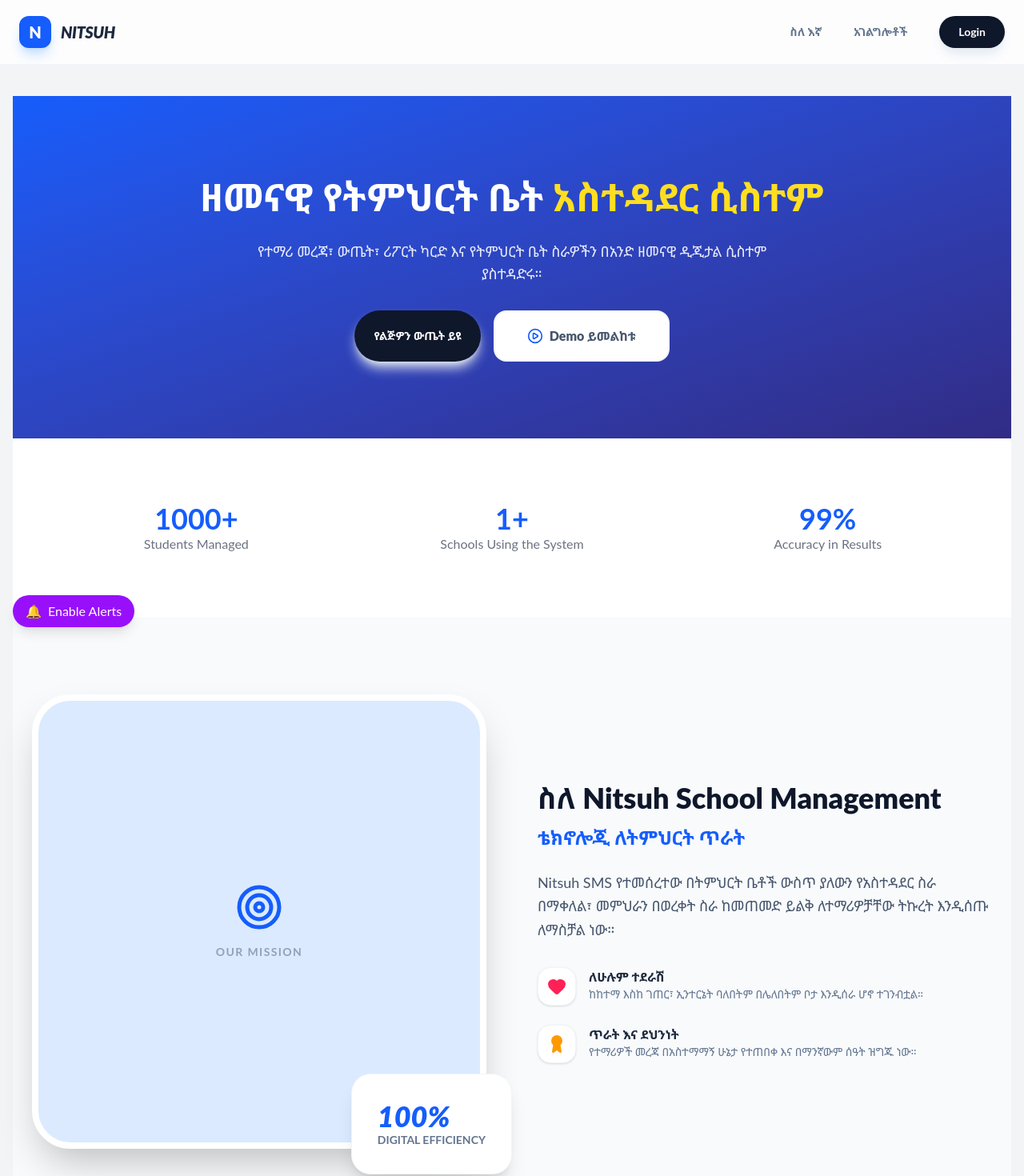
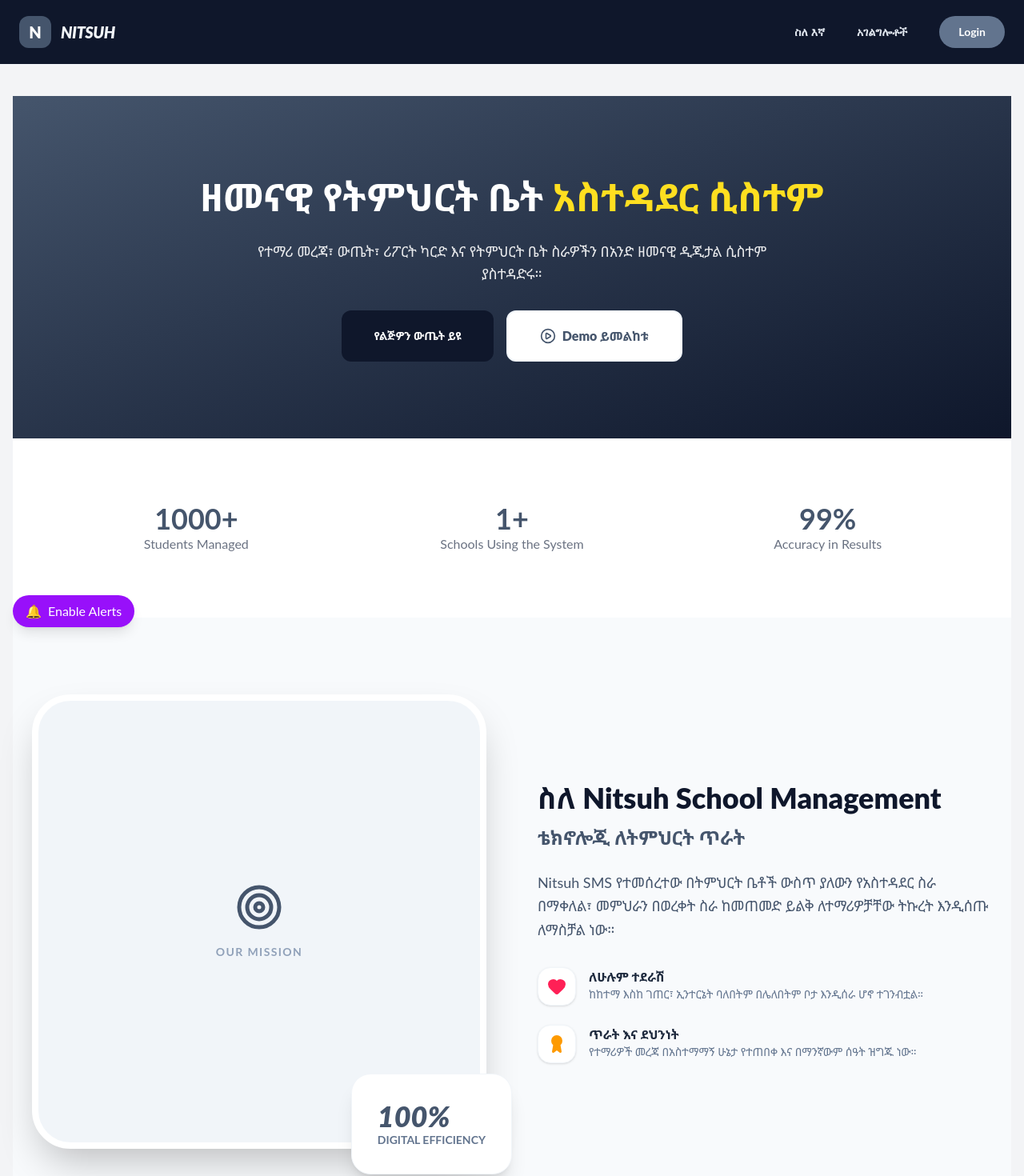
Before and after one commit to GebrekidanM/Academic-result-management, a React (Vite) app in the folder client/: page / in a window 1280 px wide. Shown: the top 1470 px of the page at 80% size. Built offline with nearby package versions, Linux system fonts and the light colour scheme; no server answers.

Commit message:
landing page styling

```diff
--- a/client/src/index.css
+++ b/client/src/index.css
@@ -1,10 +1,16 @@
 @import 'tailwindcss';
+@import url('https://fonts.googleapis.com/css2?family=Abyssinica+SIL&family=Menbere:wght@100..700&display=swap');
 
 body {
-  font-family: 'Lato', 'Noto Sans Ethiopic', sans-serif;
+  font-family: 'Lato', 'Noto Sans Ethiopic', 'Menbere',sans-serif;
 }
 
 html {
   scroll-behavior: smooth;
 
 }
+
+.amharic-font {
+    font-family: "Menbere", sans-serif !important;
+    font-optical-sizing: auto;
+}
--- a/client/src/pages/HomePage/ActionCard.jsx
+++ b/client/src/pages/HomePage/ActionCard.jsx
@@ -4,10 +4,10 @@ import { useTranslation } from 'react-i18next';
 const ActionCard = ({ to, title, description, state = {} }) => {
     const { t } = useTranslation();
     return(
-        <div className="bg-gray-50 p-6 rounded-lg border border-white shadow-md hover:shadow-lg hover:border-pink-300 transition-all duration-200 flex flex-col">
+        <div className="bg-gray-50 p-6 rounded-lg border border-white shadow-md hover:shadow-lg hover:border-slate-300 transition-all duration-200 flex flex-col">
             <h3 className="font-bold text-lg text-gray-800">{title}</h3>
             <p className="text-gray-600 text-sm mb-4 mt-1 flex-grow">{description}</p>
-            <Link to={to} state={state} className="bg-pink-500 hover:bg-pink-600 text-white font-bold py-2 px-4 rounded transition-colors duration-200 text-center mt-auto">
+            <Link to={to} state={state} className="bg-slate-600 hover:bg-slate-700 text-white font-bold py-2 px-4 rounded transition-colors duration-200 text-center mt-auto">
                 {t('Go')} &rarr;
             </Link>
         </div>
--- a/client/src/pages/HomePage/FeaturesSection.jsx
+++ b/client/src/pages/HomePage/FeaturesSection.jsx
@@ -24,7 +24,7 @@ const FeaturesSection = () => {
       id: 3,
       title: "ፈጣን ሪፖርት ማመንጨት",
       desc: "በአንድ ክሊክ ፕሮፌሽናል የሪፖርት ካርድ እና አጠቃላይ የክፍል ሰነዶችን (Rosters) ያዘጋጃል።",
-      icon: <FileText className="text-purple-600" size={28} />,
+      icon: <FileText className="text-slate-800" size={28} />,
       bg: "bg-purple-50"
     },
     {
@@ -38,7 +38,7 @@ const FeaturesSection = () => {
       id: 5,
       title: "የወላጆች ፖርታል",
       desc: "ወላጆች የልጆቻቸውን ውጤት፣ ባህሪ እና የክፍያ ሁኔታ በማንኛውም ሰዓት በስልካቸው ያያሉ።",
-      icon: <LayoutDashboard className="text-rose-600" size={28} />,
+      icon: <LayoutDashboard className="text-slate-800" size={28} />,
       bg: "bg-rose-50"
     },
     {
--- a/client/src/pages/HomePage/StatCard.jsx
+++ b/client/src/pages/HomePage/StatCard.jsx
@@ -1,8 +1,8 @@
 import {Link} from "react-router-dom"
 const StatCard = ({ title, value, icon ,link}) => (
     <Link to={link}>
-        <div className="bg-white p-6 rounded-lg shadow-md flex items-center border-l-4 border-pink-500">
-            <div className="bg-pink-100 text-pink-600 p-3 rounded-full mr-4">{icon}</div>
+        <div className="bg-white p-6 rounded-lg shadow-md flex items-center border-l-4 border-slate-800">
+            <div className="bg-slate-800 text-slate-800 p-3 rounded-full mr-4">{icon}</div>
             <div>
                 <p className="text-sm font-medium text-gray-500 uppercase tracking-wider">{title}</p>
                 <p className="text-3xl font-bold text-gray-900">{value}</p>
--- a/client/src/pages/LandingPage.jsx
+++ b/client/src/pages/LandingPage.jsx
@@ -15,8 +15,8 @@ const LandingPage = () => {
     id: 1,
     title: "የተማሪዎች ዲጂታል አስተዳደር",
     desc: "የተማሪዎችን መረጃ በአንድ ማዕከላዊ ቦታ በማደራጀት በቀላሉ ለማግኘት እና ለማስተዳደር ይረዳል።",
-    icon: <Users className="text-blue-600" size={28} />,
-    bg: "bg-blue-50"
+    icon: <Users className="text-slate-600" size={28} />,
+    bg: "bg-slate-50"
   },
   {
     id: 2,
@@ -84,25 +84,25 @@ const LandingPage = () => {
 ];
 
   return (
-    <div className="min-h-screen bg-white text-slate-900 selection:bg-blue-100">
+    <div className="min-h-screen bg-white text-slate-900 selection:bg-slate-100">
 
       {/* 1. NAVIGATION WITH MOBILE MENU */}
-      <nav className="fixed top-0 left-0 w-full z-50 bg-white/80 backdrop-blur-md border-b border-slate-100">
+      <nav className="fixed top-0 left-0 w-full z-50 bg-slate-900 backdrop-blur-md border-b border-slate-100">
         <div className="max-w-7xl mx-auto px-6 h-20 flex justify-between items-center">
 
           {/* Logo */}
           <div className="flex items-center gap-3">
-            <div className="w-10 h-10 bg-blue-600 rounded-xl flex items-center justify-center shadow-lg shadow-blue-200">
+            <div className="w-10 h-10 bg-slate-600 rounded-xl flex items-center justify-center ">
               <span className="text-white font-black text-xl">N</span>
             </div>
-            <span className="font-black text-xl tracking-tight text-slate-800 uppercase italic">Nitsuh</span>
+            <span className="font-black text-xl tracking-tight text-slate-100 uppercase italic">Nitsuh</span>
           </div>
 
           {/* Desktop Links (Hidden on Mobile) */}
           <div className="hidden md:flex items-center gap-10">
-            <a href="#about" className="text-sm font-bold text-slate-500 hover:text-blue-600 transition">ስለ እኛ</a>
-            <a href="#features" className="text-sm font-bold text-slate-500 hover:text-blue-600 transition">አገልግሎቶች</a>
-            <Link to="/login" className="bg-slate-900 text-white px-6 py-2.5 rounded-full font-bold text-sm hover:bg-blue-600 transition-all shadow-lg shadow-slate-200">
+            <a href="#about" className="text-sm amharic-font font-bold text-slate-200 hover:text-slate-600 transition">ስለ እኛ</a>
+            <a href="#features" className="text-sm amharic-font font-bold text-slate-200 hover:text-slate-600 transition">አገልግሎቶች</a>
+            <Link to="/login" className="bg-slate-500 text-white px-6 py-2.5 rounded-full font-bold text-sm hover:bg-slate-200 transition-all">
               Login
             </Link>
           </div>
@@ -120,25 +120,25 @@ const LandingPage = () => {
 
         {/* Mobile Menu Overlay (Visible only when isMenuOpen is true) */}
         {isMenuOpen && (
-          <div className="md:hidden absolute top-20 left-0 w-full bg-white border-b border-slate-100 p-6 flex flex-col gap-6 shadow-xl animate-in slide-in-from-top duration-300">
+          <div className="md:hidden absolute top-20 left-0 w-full bg-slate-900 border-b border-slate-100 p-6 flex flex-col gap-6 shadow-xl animate-in slide-in-from-top duration-300">
             <a
               href="#about"
               onClick={() => setIsMenuOpen(false)}
-              className="text-lg font-bold text-slate-700 hover:text-blue-600"
+              className="text-lg font-bold text-slate-200 hover:text-slate-100"
             >
               ስለ እኛ
             </a>
             <a
               href="#features"
               onClick={() => setIsMenuOpen(false)}
-              className="text-lg font-bold text-slate-700 hover:text-blue-600"
+              className="text-lg font-bold text-slate-200 hover:text-slate-100"
             >
               አገልግሎቶች
             </a>
             <Link
               to="/login"
               onClick={() => setIsMenuOpen(false)}
-              className="bg-blue-600 text-white px-6 py-4 rounded-2xl font-black text-center"
+              className="bg-slate-600 text-white px-6 py-4 rounded-2xl font-black text-center"
             >
               Login
             </Link>
@@ -147,23 +147,23 @@ const LandingPage = () => {
       </nav>
 
       {/* 2. HERO SECTION */}
-      <section className="bg-gradient-to-br mt-26 from-blue-600 to-indigo-900 text-white py-24">
+      <section className="bg-gradient-to-br mt-26 from-slate-600 to-slate-900 text-white py-24">
         <div className="max-w-6xl mx-auto px-6 text-center">
 
-          <h1 className="text-4xl md:text-5xl font-bold leading-tight mb-6">
+          <h1 className="!amharic-font text-4xl md:text-5xl font-bold leading-tight mb-6">
             ዘመናዊ የትምህርት ቤት
-            <span className="text-yellow-300"> አስተዳደር ሲስተም</span>
+            <span className="text-yellow-300 !amharic-font"> አስተዳደር ሲስተም</span>
           </h1>
 
-          <p className="text-lg opacity-90 max-w-2xl mx-auto mb-8">
+          <p className="text-lg opacity-90 max-w-2xl mx-auto mb-8 !amharic-font">
             የተማሪ መረጃ፣ ውጤት፣ ሪፖርት ካርድ እና የትምህርት ቤት ስራዎችን በአንድ ዘመናዊ ዲጂታል ሲስተም ያስተዳድሩ።
           </p>
 
           <div className="flex justify-center gap-4">
-            <Link to="/login" className="bg-slate-900 text-white px-6 py-2.5 rounded-full font-bold text-sm hover:bg-blue-600 transition-all shadow-lg shadow-slate-200 flex items-center justify-center">
+            <Link to="/login" className="bg-slate-900 text-white px-10 py-4.5 rounded-xl font-bold text-sm hover:bg-slate-600 transition-all flex items-center justify-center">
               የልጅዎን ውጤት ይዩ
             </Link>
-            <Link to="https://nitsuh-academy.netlify.app/login?mode=demo" target="_blank" rel="noopener noreferrer" className="px-10 py-4.5 bg-white border-2 border-slate-100 text-slate-600 rounded-2xl font-black hover:bg-slate-50 transition-all flex items-center justify-center gap-2 group" > <PlayCircle size={20} className="text-blue-600 group-hover:scale-125 transition-transform" /> Demo ይመልከቱ </Link>
+            <Link to="https://nitsuh-academy.netlify.app/login?mode=demo" target="_blank" rel="noopener noreferrer" className="px-10 py-4.5 bg-white border-2 border-slate-100 text-slate-600 rounded-xl font-black hover:bg-slate-50 transition-all flex items-center justify-center gap-2 group" > <PlayCircle size={20} className="text-slate-600 group-hover:scale-125 transition-transform" /> Demo ይመልከቱ </Link>
           </div>
 
         </div>
@@ -173,17 +173,17 @@ const LandingPage = () => {
         <div className="max-w-6xl mx-auto grid md:grid-cols-3 gap-8 text-center">
 
           <div>
-      <h3 className="text-4xl font-bold text-blue-600">1000+</h3>
+            <h3 className="text-4xl font-bold text-slate-600">1000+</h3>
             <p className="text-gray-500">Students Managed</p>
           </div>
 
           <div>
-      <h3 className="text-4xl font-bold text-blue-600">1+</h3>
+            <h3 className="text-4xl font-bold text-slate-600">1+</h3>
             <p className="text-gray-500">Schools Using the System</p>
           </div>
 
           <div>
-      <h3 className="text-4xl font-bold text-blue-600">99%</h3>
+            <h3 className="text-4xl font-bold text-slate-600">99%</h3>
             <p className="text-gray-500">Accuracy in Results</p>
           </div>
 
@@ -194,17 +194,17 @@ const LandingPage = () => {
         <div className="max-w-7xl mx-auto">
           <div className="grid md:grid-cols-2 gap-16 items-center">
             <div className="relative">
-              <div className="aspect-square bg-blue-100 rounded-[3rem] relative overflow-hidden border-8 border-white shadow-2xl">
+              <div className="aspect-square bg-slate-100 rounded-[3rem] relative overflow-hidden border-8 border-white shadow-2xl">
                 <div className="absolute inset-0 flex items-center justify-center p-12">
                    <div className="text-center">
-                      <Target className="text-blue-600 mx-auto mb-4" size={60} />
+                      <Target className="text-slate-600 mx-auto mb-4" size={60} />
                       <p className="text-slate-400 font-bold uppercase tracking-widest text-sm">Our Mission</p>
                    </div>
                 </div>
               </div>
               {/* Floating Stat Card */}
               <div className="absolute -bottom-8 -right-8 bg-white p-8 rounded-3xl shadow-xl border border-slate-100 hidden md:block">
-                <p className="text-4xl font-black text-blue-600 italic">100%</p>
+                <p className="text-4xl font-black text-slate-600 italic">100%</p>
                 <p className="text-slate-500 font-bold text-sm uppercase">Digital Efficiency</p>
               </div>
             </div>
@@ -212,7 +212,7 @@ const LandingPage = () => {
             <div>
               <h2 className="text-4xl font-black text-slate-900 mb-6 leading-tight">
                 ስለ Nitsuh School Management <br/>
-                <span className="text-blue-600 text-2xl tracking-normal font-bold">ቴክኖሎጂ ለትምህርት ጥራት</span>
+                <span className="text-slate-600 text-2xl tracking-normal font-bold">ቴክኖሎጂ ለትምህርት ጥራት</span>
               </h2>
               <p className="text-slate-600 text-lg mb-8 leading-relaxed">
                 Nitsuh SMS የተመሰረተው በትምህርት ቤቶች ውስጥ ያለውን የአስተዳደር ስራ በማቀለል፣ መምህራን በወረቀት ስራ ከመጠመድ ይልቅ ለተማሪዎቻቸው ትኩረት እንዲሰጡ ለማስቻል ነው።
@@ -244,7 +244,7 @@ const LandingPage = () => {
       </section>
 
       {/* 4. FEATURES GRID */}
-      <div className="grid md:grid-cols-2 lg:grid-cols-4 gap-8 mt-16 mx-4">
+      <div id="features" className="grid md:grid-cols-2 lg:grid-cols-4 gap-8 mt-16 mx-4">
         {features.map((feature) => (
           <div
             key={feature.id}
@@ -254,7 +254,7 @@ const LandingPage = () => {
               {feature.icon}
             </div>
 
-            <h3 className="text-lg font-semibold text-gray-800 mb-2 group-hover:text-blue-600 transition">
+            <h3 className="text-lg font-semibold text-gray-800 mb-2 group-hover:text-slate-600 transition">
               {feature.title}
             </h3>
 
@@ -266,14 +266,14 @@ const LandingPage = () => {
       </div>
 
       {/* 5. CALL TO ACTION */}
-      <section className="bg-indigo-700 mt-4 text-white py-20 text-center">
+      <section className="bg-slate-700 mt-4 text-white py-20 text-center">
         <h2 className="text-3xl font-bold mb-4">
           የትምህርት ቤትዎን አስተዳደር ዘመናዊ ያድርጉ
         </h2>
 
         <Link
           to="https://t.me/nitsuhal"
-    className="bg-white text-indigo-700 px-8 py-3 rounded-lg font-semibold hover:bg-gray-100"
+          className="bg-white text-slate-700 px-8 py-3 rounded-lg font-semibold hover:bg-gray-100"
         >
           አሁን ይጀምሩ
         </Link>
--- a/client/tailwind.config.js
+++ b/client/tailwind.config.js
@@ -8,7 +8,6 @@ export default {
     extend: {},
   },
 
-  // IMPORTANT FIX FOR OLD BROWSERS (Chrome 49–80)
   future: {
     disableColorOpacityUtilitiesByDefault: true,
   },
```
Lines whose indentation alone changed are shown as unchanged.
